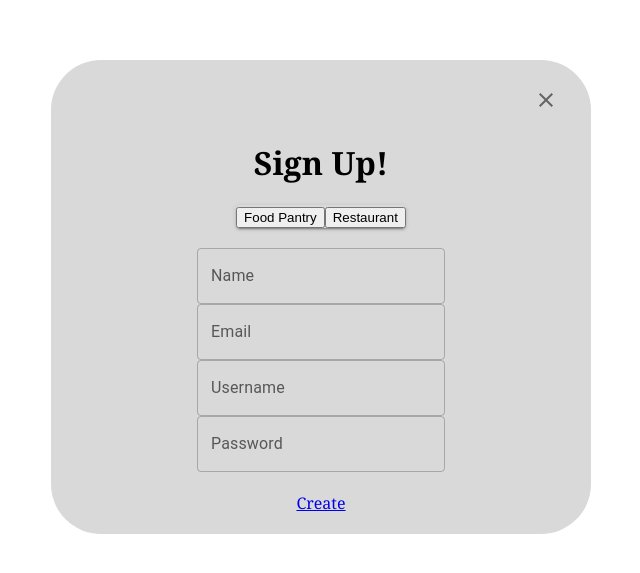
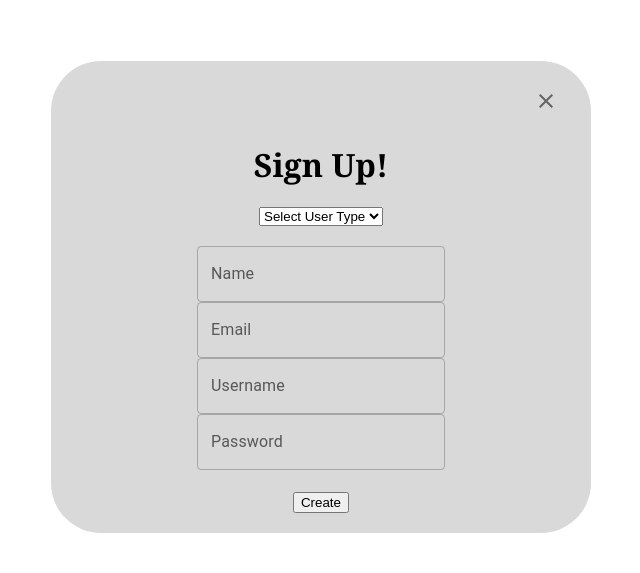
Before and after one commit to FTL-2024-Pod-C/leftover-love-ui, a React (Vite) app: page /sign-up in a window 1280 px wide. Shown: the part 103-676 px from the top of the page, without its empty margins (319-959 px from the left). Built offline with nearby package versions, Linux system fonts and the light colour scheme.

Commit message:
began user authentication on the frontend

```diff
--- a/package.json
+++ b/package.json
@@ -15,10 +15,11 @@
     "@emotion/styled": "^11.11.5",
     "@mui/icons-material": "^5.16.4",
     "@mui/material": "^5.16.4",
+    "axios": "^1.7.2",
     "nodemon": "^3.1.4",
     "react": "^18.3.1",
     "react-dom": "^18.3.1",
-    "react-router-dom": "^6.24.1"
+    "react-router-dom": "^6.25.1"
   },
   "devDependencies": {
     "@types/react": "^18.3.3",
--- a/src/Pages/SignUpPage.jsx
+++ b/src/Pages/SignUpPage.jsx
@@ -1,4 +1,5 @@
 import React from 'react'
+import {useState, useEffect} from "react";
 import { Link } from 'react-router-dom';
 import './LoginPage.css'
 import TextField from '@mui/material/TextField';
@@ -6,9 +7,41 @@ import IconButton from '@mui/material/IconButton';
 import CloseIcon from '@mui/icons-material/Close';
 import ButtonGroup from '@mui/material/ButtonGroup';
 import Button from '@mui/material/Button';
+import axios from "react";
+
+const DEV_BASE_URL = "http://localhost:3000"
 
 const SignUpPage = () => {
-  return (
+    const {userType, setUserType} = useState("");
+    const [name, setName] = useState("");
+    const [email, setEmail] = useState("");
+    const [username, setUsername] = useState("");
+    const [password, setPassword] = useState("");
+
+
+    const handleSignUp = async () => {
+        try {
+            // if restaurant, post should go to restaurant endpoint
+            // else food pantry
+            if (userType === "restaurant") {
+
+                // register the user
+                const response = axios.post(`${DEV_BASE_URL}/restaurants`, {name, email, username, password});
+
+                // login in the user
+                const loginResponse = axios.post(`${DEV_BASE_URL}/restaurants/restaurantlogin`);
+
+                // store token in local storage as token
+                localStorage.setItem("token", loginResponse.data.token);
+            }
+
+        }
+        catch (error) {
+            alert("Registration failed. Try again!");
+        }
+    }
+
+    return (
     <>
     <div className='login'>
         <div className='login-header'>
@@ -21,43 +54,52 @@ const SignUpPage = () => {
                 <h1>Sign Up!</h1>
             </div>
         </div>
-        <ButtonGroup variant="contained" aria-label="Basic button group">
+        <select className="userType">
+          <option value="">Select User Type</option>
+          <option value="restaurant-user" onClick={() => setUserType("restaurant")}>Restaurant</option>
+          <option value="food-pantry-user" onClick={() => setUserType("food")}>Food Pantry</option>
+        </select>
+        {/* <ButtonGroup variant="contained" aria-label="Basic button group">
             <Link to="/food-dashboard">
                 <button className="dashboardButton">Food Pantry</button>
             </Link>
             <Link to="/restaurant-dashboard">
                 <button className="dashboardButton">Restaurant</button>
             </Link>
-        </ButtonGroup>
+        </ButtonGroup> */}
         <form className='form'>
             <TextField
                 id="outlined-basic"
                 type="text"
                 label="Name"
                 variant="outlined"
+                onChange={(e) => setName(e.target.value)}
             />
             <TextField
                 id="outlined-basic"
                 type="text"
                 label="Email"
                 variant="outlined"
+                onChange={(e) => setEmail(e.target.value)}
             />
             <TextField
                 id="outlined-basic"
                 type="text"
                 label="Username"
                 variant="outlined"
+                onChange={(e) => setUsername(e.target.value)}
             />
             <TextField
                 id="outlined-basic"
                 type="text"
                 label="Password"
                 variant="outlined"
+                onChange={(e) => setPassword(e.target.value)}
             />
         </form>
-        {/* Placeholder Button */}
-        {/* <button className='button'>Create</button> */}
-        <Link to="/food-dashboard">Create</Link>
+        <Link to="/food-dashboard">
+            <button className="createProfile" onClick = {handleSignUp}>Create</button>
+        </Link>
     </div>
     </>
   )
```
Also changed, not shown: 1 other file (tests, documents, lock files or other folders).
